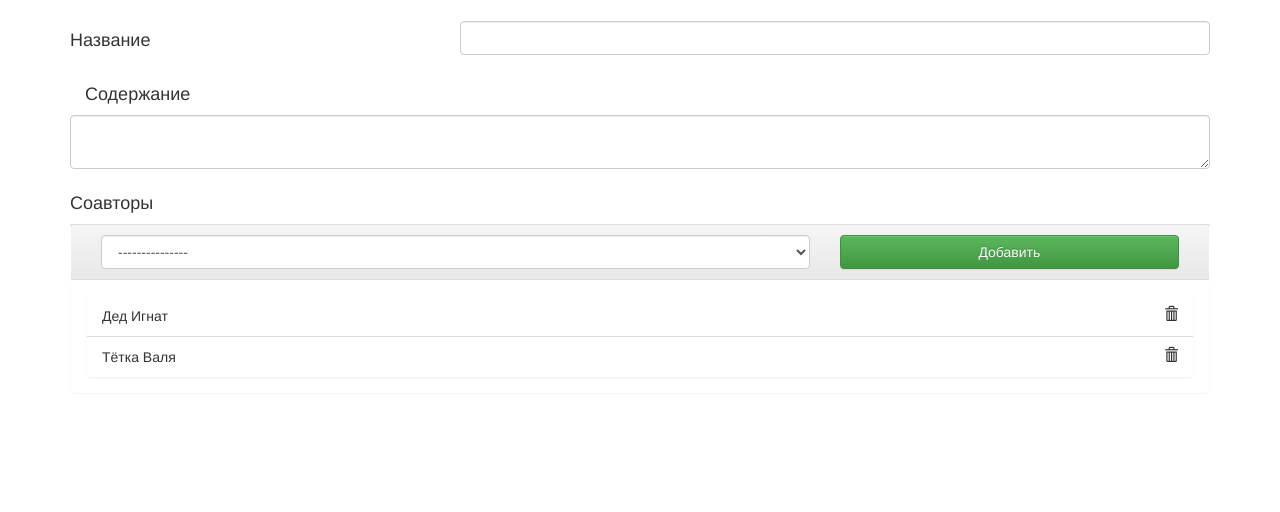
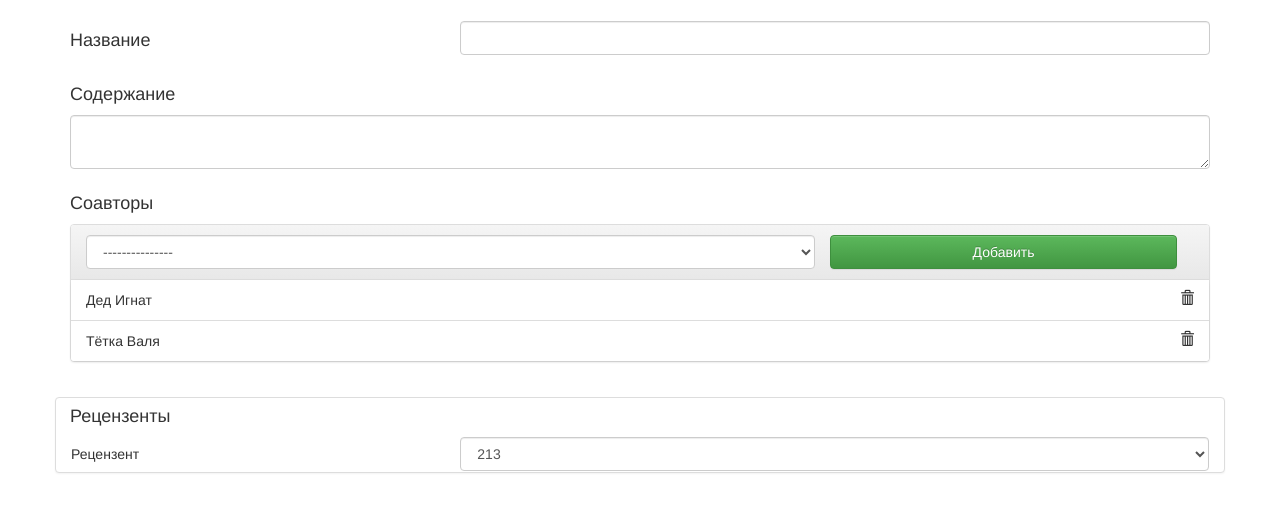
Before and after one commit to SergeevEvgeniy/publishing, a Java web app: template java-backend/src/main/webapp/WEB-INF/jsp/updateArticle.jsp in a window 1280 px wide. Shown: the part 161-673 px from the top of the page. Run offline with Spring Boot 4, a stand-in JSP engine, Linux system fonts and the light colour scheme; the template is opened without the code that fills it, so the values that code supplies are empty; the project's own start-up code is not run, and a stand-in starts its controllers and pages; some libraries are stand-ins or nearby versions.

Commit message:
Изменена вёрстка страницы updateArticle.jsp

```diff
--- a/java-backend/src/main/webapp/WEB-INF/jsp/updateArticle.jsp
+++ b/java-backend/src/main/webapp/WEB-INF/jsp/updateArticle.jsp
@@ -12,8 +12,9 @@
 <%@ page contentType="text/html;charset=UTF-8" language="java" %>
 <tag:layout>
     <form class="form-horizontal center-block">
+
         <div class="form-group">
-            <label for="publishingSelector" class="label-control col-lg-4 col-md-4 col-sm-4 h4">Журнал</label>
+            <label for="publishingSelector" class="col-lg-4 col-md-4 col-sm-4 h4">Журнал</label>
             <div class="col-lg-8 col-md-8 col-sm-8">
                 <select id="publishingSelector" class="form-control">
                     <c:forEach items="${model.publishings}" var="publishing">
@@ -41,32 +42,30 @@
             </div>
         </div>
 
-        <div>
-            <div class="row col-lg-12 col-md-12 col-sm-12">
-                <label for="content" class="col-lg-4 col-md-4 col-sm-4 h4">Содержание</label>
+        <div class="form-group">
+            <div class="col-lg-4 col-md-4 col-sm-4">
+                <label for="content" class="h4">Содержание</label>
             </div>
-            <div class="form-group">
             <div class="col-lg-12 col-md-12 col-sm-12">
                 <textarea id="content" class="form-control">${model.content}</textarea>
-                </div>
             </div>
         </div>
 
 
         <div class="form-group">
-            <div class="row col-lg-12 col-md-12 col-sm-12">
             <label class="label-control col-lg-4 col-md-4 col-sm-4 h4">Соавторы</label>
-            </div>
-            <div class="col-lg-12 col-md-12 col-sm-12">
+
+            <div class="col-md-12 col-lg-12 col-sm-12">
                 <div class="panel panel-default">
-                    <div class="panel-heading col-lg-12 col-md-12 col-sm-12">
+                    <div class="panel-heading">
+                        <div class="row">
                             <div class="col-lg-8 col-md-8 col-sm-8">
-                            <select id="availableCoauthors" class="form-control">
+                                <select id="availableCoauthors" class="form-control ">
                                     <option>---------------</option>
                                     <option>coauthor 1</option>
+                                    <option>coauthor 4</option>
                                     <option>coauthor 2</option>
                                     <option>coauthor 3</option>
-                                <option>coauthor 4</option>
                                     <c:forEach var="availableCoauthor" items="${model.availableCoauthors}">
                                         <option data-coauthorId="${availableCoauthor.id}">
                                                 ${availableCoauthor.firstName} ${availableCoauthor.lastName} ${availableCoauthor.middleName}
@@ -74,24 +73,25 @@
                                     </c:forEach>
                                 </select>
                             </div>
-
                             <div class="col-lg-4 col-md-4 col-sm-4">
-                            <button id="addCoauthor" class="btn btn-success col-lg-12 col-md-12 col-sm-12">
+                                <div class="row">
+                                    <button id="addCoauthor" class="btn btn-success col-md-11 col-sm-11 col-lg-11">
                                         Добавить
                                     </button>
                                 </div>
                             </div>
-                    <div class="panel panel-body col-lg-12 col-md-12 col-sm-12">
+                        </div>
+                    </div>
+
                     <ul id="currentCoauthors" class="list-group">
                         <li class="list-group-item">
                             <input type="hidden" value="1" name="currentCoauthorId"/>
                             <div class="row">
-                                    <div
-                                        class="col-xs-10">Дед Игнат
+                                <div class="col-xs-10">
+                                    Дед Игнат
                                 </div>
                                 <div class="col-xs-2 text-right">
-                                        <span class="glyphicon glyphicon-trash"
-                                              style="cursor: pointer"></span>
+                                    <span class="glyphicon glyphicon-trash" style="cursor: pointer"></span>
                                 </div>
                             </div>
                         </li>
@@ -109,13 +109,17 @@
                         </li>
                         <c:forEach var="currentCoauthor" items="${model.currentCoauthors}">
                             <li class="list-group-item">
-                                    <input type="hidden" value="${currentCoauthor.id}" name="currentCoauthorId"/>
+                                <input type="hidden" value="${currentCoauthor.id}"
+                                       name="currentCoauthorId"/>
+
                                 <div class="row">
-                                        <div
-                                            class="col-xs-10">${currentCoauthor.firstName} ${currentCoauthor.lastName}</div>
+                                    <div class="col-xs-10">
+                                            ${currentCoauthor.firstName}
+                                            ${currentCoauthor.lastName}
+                                    </div>
                                     <div class="col-xs-2 text-right">
-                                            <span class="glyphicon glyphicon-trash"
-                                                  style="cursor: pointer"></span>
+
+                                        <span class="glyphicon glyphicon-trash" style="cursor: pointer"></span>
                                     </div>
                                 </div>
                             </li>
@@ -124,6 +128,21 @@
                 </div>
             </div>
         </div>
+        <div class="form-group">
+            <label class="col-lg-4 col-md-4 col-sm-4 h4">Рецензенты</label>
+            <div class="panel panel-default">
+                <div class="row">
+                    <Label class="col-md-4 col-sm-4 col-lg-4"></Label>
+                    <div class="col-md-12 col-sm-12 col-lg-12">
+                        <Label class="h5 col-lg-4 col-md-4 col-sm-4">Рецензент</Label>
+                        <div class="col-lg-8 col-md-8 col-sm-8">
+                            <select id="reviewerSelector" class="form-control">
+                                <option>213</option>
+                            </select>
+                        </div>
+                    </div>
+                </div>
+            </div>
         </div>
     </form>
 </tag:layout>
```
Lines whose indentation alone changed are shown as unchanged.
